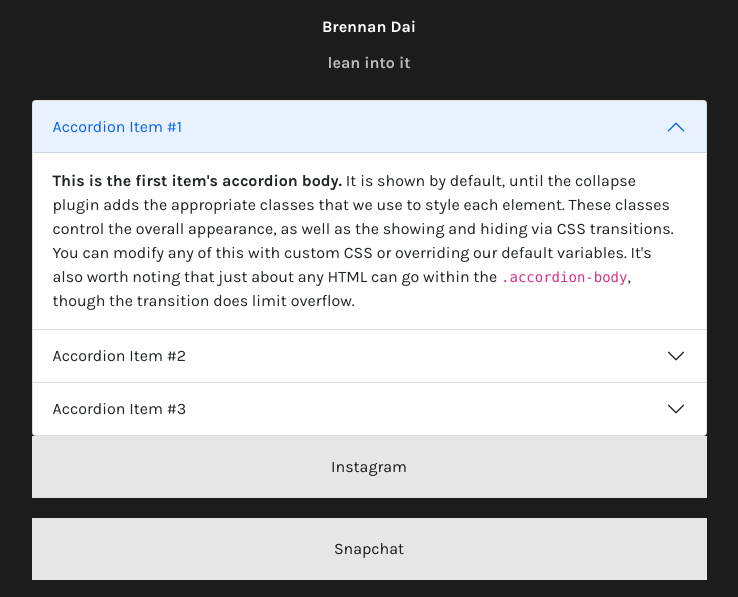
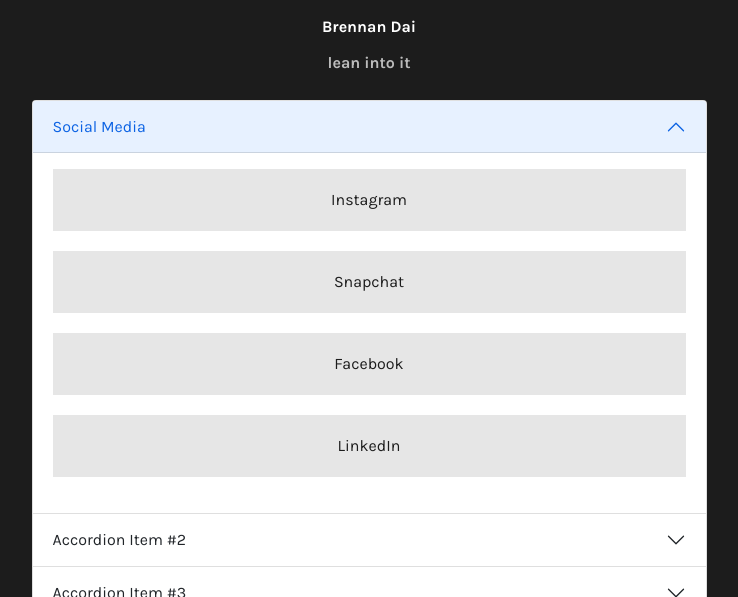
Before and after one commit to Brennan-Dai/website, a plain HTML site: page index.html in a window 1280 px wide. Shown: the part 148-745 px from the top of the page, without its empty margins (271-1009 px from the left). Drawn offline with nearby package versions, Linux system fonts and the light colour scheme; a script that the page names is missing.

Commit message:
Update index.html

```diff
--- a/index.html
+++ b/index.html
@@ -35,12 +35,15 @@
   <div class="accordion-item">
     <h2 class="accordion-header" id="headingOne">
       <button class="accordion-button" type="button" data-bs-toggle="collapse" data-bs-target="#collapseOne" aria-expanded="true" aria-controls="collapseOne">
-        Accordion Item #1
+        Social Media
       </button>
     </h2>
     <div id="collapseOne" class="accordion-collapse collapse show" aria-labelledby="headingOne" data-bs-parent="#accordionExample">
       <div class="accordion-body">
-        <strong>This is the first item's accordion body.</strong> It is shown by default, until the collapse plugin adds the appropriate classes that we use to style each element. These classes control the overall appearance, as well as the showing and hiding via CSS transitions. You can modify any of this with custom CSS or overriding our default variables. It's also worth noting that just about any HTML can go within the <code>.accordion-body</code>, though the transition does limit overflow.
+        <a class="link" href="https://www.instagram.com/brennan_dai/" target="_blank">Instagram</a>
+        <a class="link" href="https://www.snapchat.com/add/brennnan_dai" target="_blank">Snapchat</a>
+        <a class="link" href="https://www.facebook.com/brennanjdai/" target="_blank">Facebook</a>
+        <a class="link" href="https://www.linkedin.com/in/brennan-dai-3b44641b3/" target="_blank">LinkedIn</a>
       </div>
     </div>
   </div>
@@ -70,10 +73,6 @@
   </div>
 </div>
 
-        <a class="link" href="https://www.instagram.com/brennan_dai/" target="_blank">Instagram</a>
-        <a class="link" href="https://www.snapchat.com/add/brennnan_dai" target="_blank">Snapchat</a>
-        <a class="link" href="https://www.facebook.com/brennanjdai/" target="_blank">Facebook</a>
-        <a class="link" href="https://www.linkedin.com/in/brennan-dai-3b44641b3/" target="_blank">LinkedIn</a>
         <a class="link" href="https://open.spotify.com/user/5pamtuf387ry08vt3byr4a8wl?si=a364366e1b78496e" target="_blank">Spotify</a>
         <a class="link" href="https://discordapp.com/users/291419114134568970" target="_blank">Discord</a>
         <a class="link" href="https://venmo.com/u/Brennan-Dai" target="_blank">Venmo</a>
```
